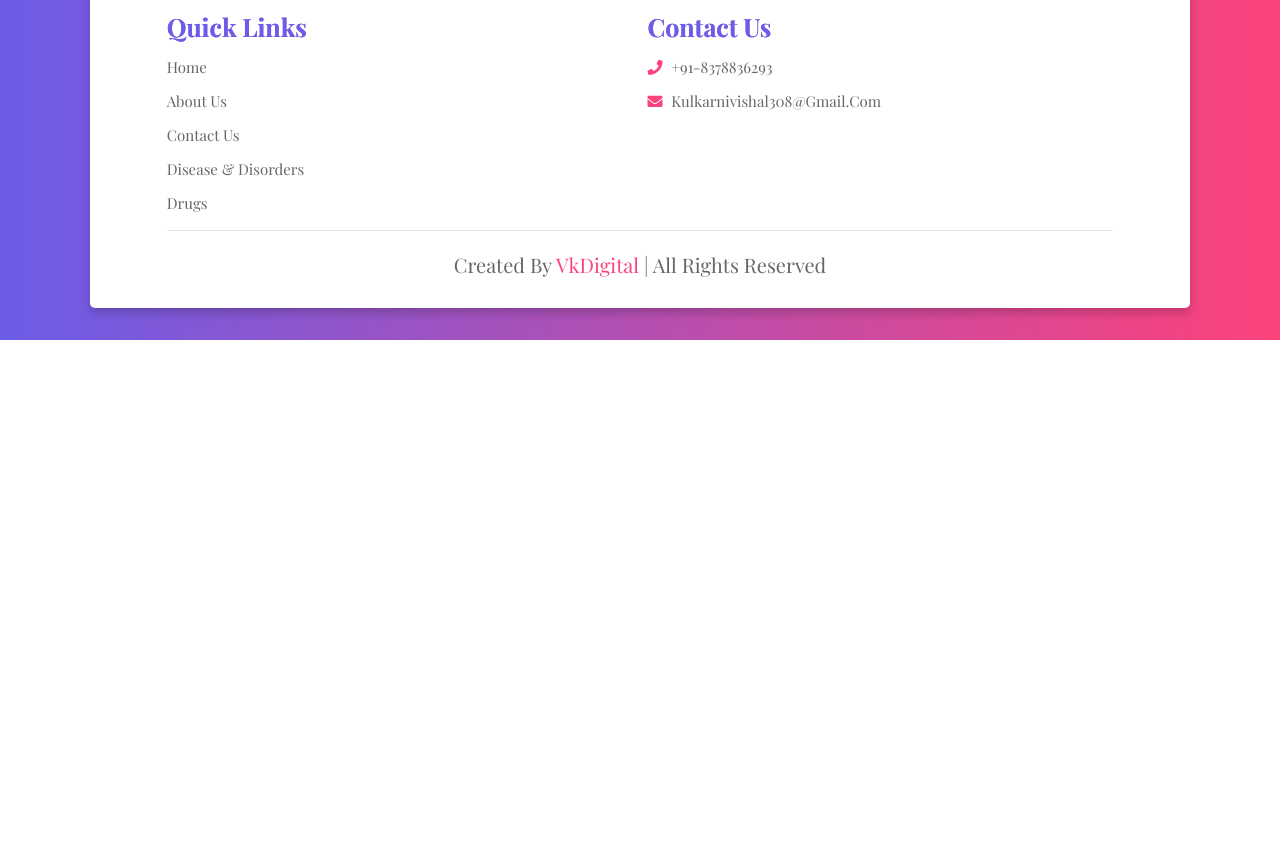
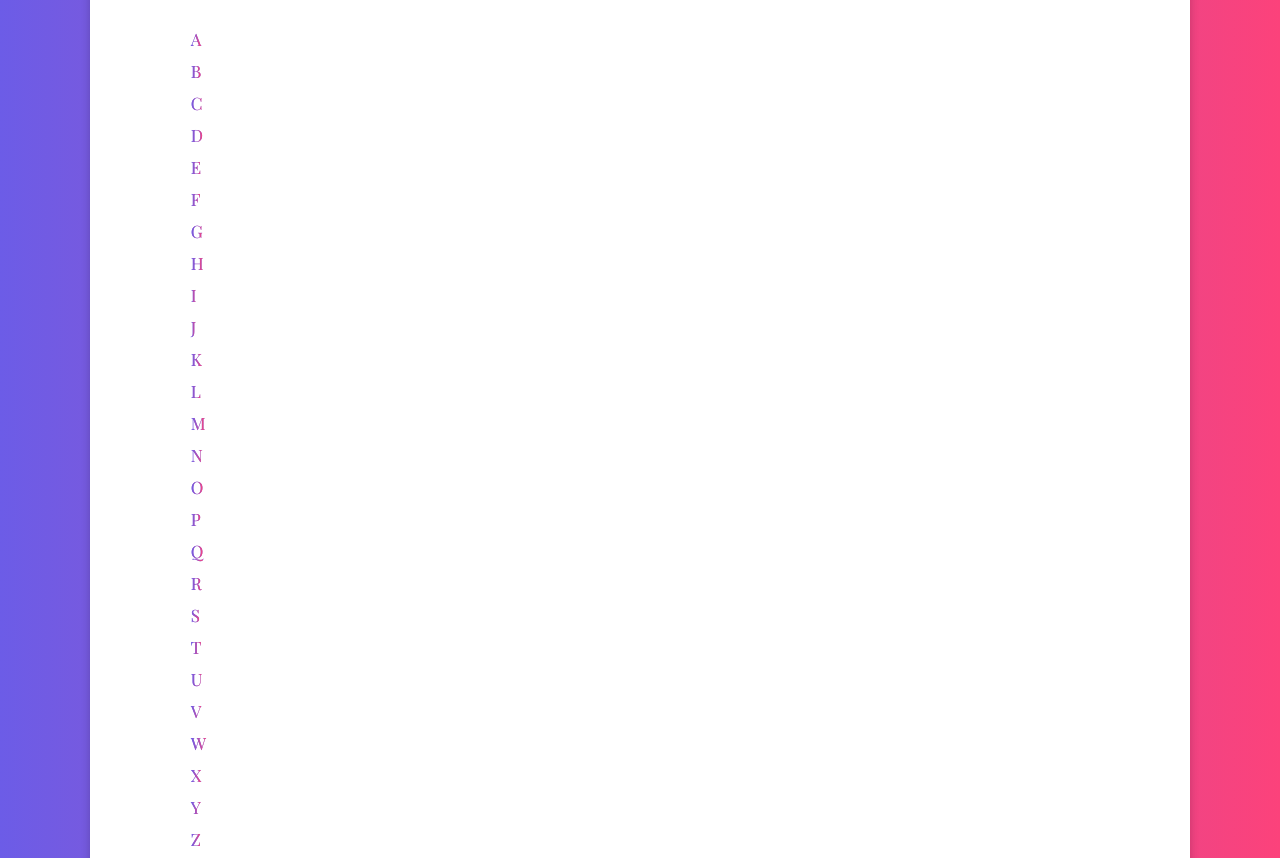
Before and after one commit to VkDigital29/Alles-Drogen, a plain HTML site: page drugs.html in a window 1280 px wide. Shown: the part 460-1318 px from the top of the page. Before the commit the page ends 800 px from the top, so only its background shows below. Drawn offline with nearby package versions, Linux system fonts and the light colour scheme.

Commit message:
Update drugs.html

```diff
--- a/drugs.html
+++ b/drugs.html
@@ -12,7 +12,7 @@
         <link rel="stylesheet" type="text/css" href="css/style.css">
 </head>
 <body>
-	<script src="script/loaders.js"></script>
+
     <div class="container">
 
     <header>
@@ -27,9 +27,66 @@
         </nav>
     </header>
     <img src="img/logo.png" width="100%">
-
-
-
+    <section class="drugs">
+        <div class="content">
+                <div class="wp-block-spacer" aria-hidden="true" style="height:20px;"></div>
+                <div class="Boxes">
+                    <div class="box">
+                    <li><a href='Conditions/Drugs/a.html' aria-label="Browse drugs by letter: a">A</a></li>
+                    </div>
+                    <div class="box">
+                    <li><a href='Conditions/Drugs/b.html' aria-label="Browse drugs by letter: b">B</a></li></div>
+                    <div class="box">
+                    <li><a href='Conditions/Drugs/c.html' aria-label="Browse drugs by letter: c">C</a></li></div>
+                    <div class="box">
+                    <li><a href='Conditions/Drugs/d.html' aria-label="Browse drugs by letter: d">D</a></li></div>
+                    <div class="box">
+                    <li><a href='Conditions/Drugs/e.html' aria-label="Browse drugs by letter: e">E</a></li></div>
+                    <div class="box">
+                    <li><a href='Conditions/Drugs/f.html' aria-label="Browse drugs by letter: f">F</a></li></div>
+                    <div class="box">
+                    <li><a href='Conditions/Drugs/g.html' aria-label="Browse drugs by letter: g">G</a></li></div>
+                    <div class="box">
+                    <li><a href='Conditions/Drugs/h.html' aria-label="Browse drugs by letter: h">H</a></li></div>
+                    <div class="box">
+                    <li><a href='Conditions/Drugs/i.html' aria-label="Browse drugs by letter: i">I</a></li></div>
+                    <div class="box">
+                    <li><a href='Conditions/Drugs/j.html' aria-label="Browse drugs by letter: j">J</a></li></div>
+                    <div class="box">
+                    <li><a href='Conditions/Drugs/k.html' aria-label="Browse drugs by letter: k">K</a></li></div>
+                    <div class="box">
+                    <li><a href='Conditions/Drugs/l.html' aria-label="Browse drugs by letter: l">L</a></li></div>
+                    <div class="box">
+                    <li><a href='Conditions/Drugs/m.html' aria-label="Browse drugs by letter: m">M</a></li></div>
+                    <div class="box">
+                    <li><a href='Conditions/Drugs/n.html' aria-label="Browse drugs by letter: n">N</a></li></div>
+                    <div class="box">
+                    <li><a href='Conditions/Drugs/o.html' aria-label="Browse drugs by letter: o">O</a></li></div>
+                    <div class="box">
+                    <li><a href='Conditions/Drugs/p.html' aria-label="Browse drugs by letter: p">P</a></li></div>
+                    <div class="box">
+                    <li><a href='Conditions/Drugs/q.html' aria-label="Browse drugs by letter: q">Q</a></li></div>
+                    <div class="box">
+                    <li><a href='Conditions/Drugs/r.html' aria-label="Browse drugs by letter: r">R</a></li></div>
+                    <div class="box">
+                    <li><a href='Conditions/Drugs/s.html' aria-label="Browse drugs by letter: s">S</a></li></div>
+                    <div class="box">
+                    <li><a href='Conditions/Drugs/t.html' aria-label="Browse drugs by letter: t">T</a></li></div>
+                    <div class="box">
+                    <li><a href='Conditions/Drugs/u.html' aria-label="Browse drugs by letter: u">U</a></li></div>
+                    <div class="box">
+                    <li><a href='Conditions/Drugs/v.html' aria-label="Browse drugs by letter: v">V</a></li></div>
+                    <div class="box">
+                    <li><a href='Conditions/Drugs/w.html' aria-label="Browse drugs by letter: w">W</a></li></div>
+                    <div class="box">
+                    <li><a href='Conditions/Drugs/x.html' aria-label="Browse drugs by letter: x">X</a></li></div>
+                    <div class="box">
+                    <li><a href='Conditions/Drugs/y.html' aria-label="Browse drugs by letter: y">Y</a></li></div>
+                    <div class="box">
+                    <li><a href='Conditions/Drugs/z.html' aria-label="Browse drugs by letter: z">Z</a></li>
+                </div>
+        </div>
+    </section>
 <!--footer section-->
 <section class="footer">
 
```
